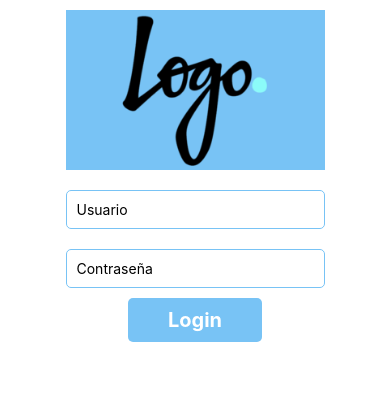
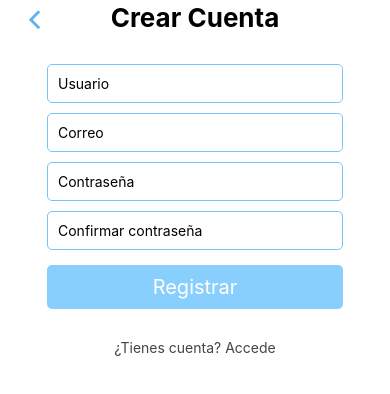
Before and after one commit to jrp60/BookBorrowings, a React Native app: screen /Signup in a window 390 px wide. Before the commit this address had no page. Shown: the top 394 px of the page. Built offline with nearby package versions, Linux system fonts and the light colour scheme.

Commit message:
signup, login

```diff
--- a/App.js
+++ b/App.js
@@ -25,6 +25,7 @@ import {
   RootTabParamList,
   RootTabScreenProps,
 } from '../types';
+import SignUpView from './src/views/SignUpView';
 
 const Stack = createNativeStackNavigator();
 
@@ -46,6 +47,7 @@ const App: () => Node = () => {
           headerShown: false,
         }}>
         <Stack.Screen name="Login" component={LoginView} />
+        <Stack.Screen name="Signup" component={SignUpView} />
         <Stack.Screen
           name="HomeView"
           component={HomeView}
--- a/src/components/CustomButton.tsx
+++ b/src/components/CustomButton.tsx
@@ -1,28 +1,60 @@
 import React from 'react';
-import {Text, View, StyleSheet} from 'react-native';
+import {Text, View, StyleSheet, TouchableOpacity} from 'react-native';
 
-const CustomButton = () => {
+interface CustomButtonInterface {
+  onPress: () => void;
+  text: string;
+  style?: any;
+  type?: 'primary' | 'secondary';
+}
+
+const CustomButton = ({
+  onPress,
+  text,
+  style,
+  type = 'primary',
+}: CustomButtonInterface) => {
   return (
-    <View style={styles.container}>
-      <Text style={styles.text}>Login</Text>
+    <View style={[styles.container, style]}>
+      <TouchableOpacity
+        onPress={onPress}
+        style={[styles.touchableStyle, styles[`touchable_${type}`]]}>
+        <Text style={[styles.text, styles[`text_${type}`]]}>{text}</Text>
+      </TouchableOpacity>
     </View>
   );
 };
 
 const styles = StyleSheet.create({
   container: {
+    alignItems: 'center',
+    width: '80%',
+  },
+  touchable_primary: {
+    backgroundColor: '#89CFFD',
+  },
+  touchable_secondary: {
+    backgroundColor: '#fff',
+  },
+  touchableStyle: {
+    flex: 1,
+    width: '100%',
+    maxWidth: 300,
+    //backgroundColor: '#89CFFD',
+    alignItems: 'center',
+    justifyContent: 'center',
     paddingVertical: 10,
     paddingHorizontal: 40,
-    marginTop: 0,
-    alignItems: 'center',
-    //backgroundColor: '#89CFFD',
-    backgroundColor: '#78C3F5',
     borderRadius: 5,
   },
-  text: {
+  text: {},
+  text_primary: {
+    color: '#fff',
     fontSize: 20,
-    color: '#fff',
-    fontWeight: 'bold',
+    //fontWeight: 'bold',
+  },
+  text_secondary: {
+    color: '#444',
   },
 });
 
--- a/src/components/CustomInput.tsx
+++ b/src/components/CustomInput.tsx
@@ -32,8 +32,8 @@ const styles = StyleSheet.create({
     borderWidth: 1,
     borderRadius: 5,
     padding: 10,
-    margin: 10,
-    width: '70%',
+    margin: 5,
+    width: '80%',
     maxWidth: 300,
   },
 });
--- a/src/components/DropdownBorrowing.tsx
+++ b/src/components/DropdownBorrowing.tsx
@@ -1,5 +1,6 @@
 import React from 'react';
 import {useState} from 'react';
+import {View, StyleSheet} from 'react-native';
 import DropDownPicker from 'react-native-dropdown-picker';
 
 const DropdownBorrowing = () => {
@@ -31,9 +32,24 @@ const DropdownBorrowing = () => {
       setOpen={setOpen}
       setValue={setValue}
       setItems={setUsers}
-      containerStyle={{maxWidth: '98%', marginTop: 10}}
+      containerStyle={{
+        maxWidth: '95%',
+        marginTop: 16,
+        marginBottom: 16,
+        marginLeft: '2%',
+      }}
+      style={styles.container}
     />
   );
 };
 
+const styles = StyleSheet.create({
+  container: {
+    justifyContent: 'center',
+    alignItems: 'center',
+    borderWidth: 1,
+    borderRadius: 5,
+  },
+});
+
 export default DropdownBorrowing;
--- /dev/null
+++ b/src/views/SignUpView.tsx
@@ -0,0 +1,124 @@
+import React, {useState} from 'react';
+import {
+  ScrollView,
+  StyleSheet,
+  View,
+  Text,
+  SafeAreaView,
+  Pressable,
+} from 'react-native';
+import Ionicons from 'react-native-vector-icons/Ionicons';
+import CustomButton from '../components/CustomButton';
+import CustomInput from '../components/CustomInput';
+
+const SignUpView = ({navigation}) => {
+  const [user, setUser] = useState('');
+  const [email, setEmail] = useState('');
+  const [password, setPassword] = useState('');
+  const [passwordConfirm, setPasswordConfirm] = useState('');
+
+  const validatePassword = () => {
+    if (password !== passwordConfirm) {
+      alert('Las contraseñas no coinciden');
+    } else {
+      return true;
+    }
+  };
+
+  const signUpValidation = () => {
+    if (user == '' && email == '' && password == '' && passwordConfirm == '') {
+      if (validatePassword()) {
+        //TODO - Sign up values
+        navigation.navigate('HomeView');
+      }
+    } else {
+      alert('Rellena todos los campos');
+    }
+  };
+
+  return (
+    <SafeAreaView>
+      <ScrollView>
+        <View style={styles.container}>
+          <Pressable
+            onPress={() => navigation.goBack()}
+            style={styles.goBackBtn}>
+            <Ionicons name="chevron-back-outline" size={30} color="#5BB5F1" />
+          </Pressable>
+          <Text style={styles.title}>Crear Cuenta</Text>
+          <CustomInput
+            placeholder={'Usuario'}
+            value={user}
+            setValue={setUser}
+          />
+          <CustomInput
+            placeholder={'Correo'}
+            value={email}
+            setValue={setEmail}
+          />
+          <CustomInput
+            placeholder={'Contraseña'}
+            value={password}
+            setValue={setPassword}
+            secureTextEntry
+          />
+          <CustomInput
+            placeholder={'Confirmar contraseña'}
+            value={passwordConfirm}
+            setValue={setPasswordConfirm}
+            secureTextEntry
+          />
+
+          <CustomButton
+            onPress={signUpValidation}
+            text="Registrar"
+            style={styles.btnContainer}
+          />
+
+          <CustomButton
+            onPress={() => navigation.goBack()}
+            text="¿Tienes cuenta? Accede"
+            style={styles.btnContainer}
+            type="secondary"
+          />
+        </View>
+      </ScrollView>
+    </SafeAreaView>
+  );
+};
+
+const styles = StyleSheet.create({
+  goBackBtn: {
+    position: 'absolute',
+    top: 0,
+    left: 0,
+    paddingHorizontal: 10,
+    paddingVertical: 4,
+    width: 40,
+  },
+  container: {
+    margin: 10,
+    marginTop: 0,
+    alignItems: 'center',
+  },
+  title: {
+    fontSize: 26,
+    fontWeight: 'bold',
+    marginBottom: 26,
+    marginTop: 2,
+  },
+  input: {
+    borderColor: '#78C3F5',
+    borderWidth: 1,
+    borderRadius: 5,
+    padding: 10,
+    margin: 10,
+    width: '70%',
+    maxWidth: 300,
+  },
+  btnContainer: {
+    margin: 10,
+  },
+});
+
+export default SignUpView;
--- a/src/views/bookDetailView.tsx
+++ b/src/views/bookDetailView.tsx
@@ -60,7 +60,7 @@ const styles = StyleSheet.create({
   imgContainer: {},
   textContainer: {
     marginTop: 10,
-    padding: 10,
+    padding: 16,
   },
   logoBook: {
     //width: "100%",
@@ -74,11 +74,13 @@ const styles = StyleSheet.create({
     fontWeight: 'bold',
     marginTop: 5,
     marginVertical: 5,
+    textAlign: 'center',
   },
   author: {
     fontSize: 15,
     //marginTop: 5,
     marginVertical: 10,
+    textAlign: 'center',
   },
   tag: {
     fontSize: 12,
--- a/src/views/loginView.tsx
+++ b/src/views/loginView.tsx
@@ -22,6 +22,9 @@ const LoginView = ({navigation}) => {
       alert('Invalid user or password');
     }
   };
+  const forgotPassword = () => {
+    alert('Forgot password');
+  };
 
   return (
     <SafeAreaView>
@@ -44,9 +47,24 @@ const LoginView = ({navigation}) => {
             secureTextEntry
           />
 
-          <TouchableOpacity onPress={() => validateUser()}>
-            <CustomButton />
-          </TouchableOpacity>
+          <CustomButton
+            onPress={validateUser}
+            text="Login"
+            style={styles.btnContainer}
+          />
+
+          <CustomButton
+            onPress={forgotPassword}
+            text="Recordar contraseña"
+            style={styles.btnContainer}
+            type="secondary"
+          />
+          <CustomButton
+            onPress={() => navigation.navigate('Signup')}
+            text="¿No tienes cuenta? Crear una"
+            style={styles.btnContainer}
+            type="secondary"
+          />
         </View>
       </ScrollView>
     </SafeAreaView>
@@ -76,6 +94,9 @@ const styles = StyleSheet.create({
     width: '70%',
     maxWidth: 300,
   },
+  btnContainer: {
+    margin: 10,
+  },
 });
 
 export default LoginView;
```
